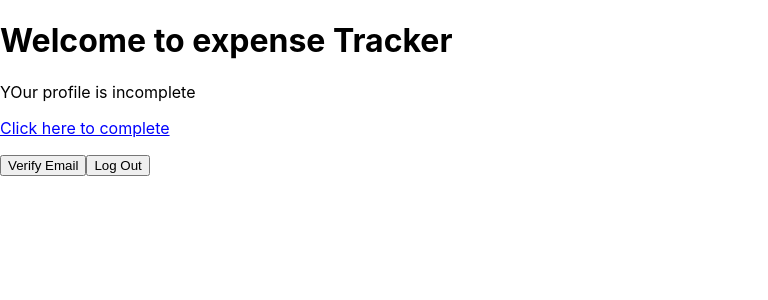
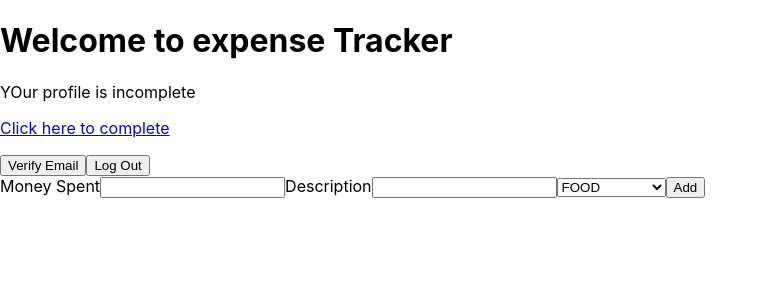
Before and after one commit to naveenmehtaison/expense-tracker, a React (Create React App) app: page /home in a window 1280 px wide. Shown: the top 300 px of the page, without its empty margins (0-768 px from the left). Built offline with nearby package versions, Linux system fonts and the light colour scheme.

Commit message:
Adding Expense Data

```diff
--- /dev/null
+++ b/src/Components/Expenseshower.js
@@ -0,0 +1,50 @@
+import { useState } from "react"
+const Expenseshower=()=>{
+    const [expense,setexpense]=useState([])
+    const handleexpense=(e)=>{
+        e.preventDefault()
+        const obj = {SPENT:e.target.spent.value,Des:e.target.des.value,Selector:e.target.selector.value}
+        setexpense([obj,...expense])
+        console.log(expense)
+
+
+    }
+
+    return(
+        <>
+            <div>
+                <div>
+                    <form onSubmit={handleexpense}>
+                        <label htmlFor="spent">Money Spent</label>
+                        <input id='spent'></input>
+                        <label htmlFor="des">Description</label>
+                        <input id='des'></input>
+                        <select  id="selector">
+                            <option value="Food">FOOD</option>
+                            <option value="Electricity">ELECTRICITY</option>
+                            <option value="Travel">TRAVEL</option>
+                            <option value="Rent">RENT</option>
+                        </select>
+                        <button type="submit">Add</button>
+                    </form>
+                </div>
+
+
+            </div>
+            <div style={{border:'100px',borderColor:'black',backgroundColor:'#f0f0f0'}}>
+                { expense.map((ele,item)=>{
+                    return(
+                    <div key = {item} >
+                        <h3>{ele.SPENT}</h3>
+                        <h3>{ele.Des}</h3>
+                        <h3>{ele.Selector}</h3>
+                        <hr></hr>
+                    </div>)
+
+                })}
+
+            </div>
+        </>
+    )
+}
+export default Expenseshower
--- a/src/Components/Home.js
+++ b/src/Components/Home.js
@@ -3,6 +3,7 @@ import { NavLink } from "react-router-dom"
 import { useState } from "react"
 import axios from "axios"
 import { useNavigate } from "react-router-dom"
+import Expenseshower from "./Expenseshower"
 const Home=()=>{
 
     const navigate = useNavigate()
@@ -12,6 +13,7 @@ const Home=()=>{
         localStorage.setItem('email','')
         navigate('/login')
     }
+
     async function verifyEmail(){
         try{
             const token = (localStorage.getItem('token')).toString()
@@ -34,6 +36,7 @@ const Home=()=>{
 
             <button onClick={verifyEmail}>Verify Email</button>
             <button onClick={logout}>Log Out</button>
+            <Expenseshower/>
         </>
 
     )
```
